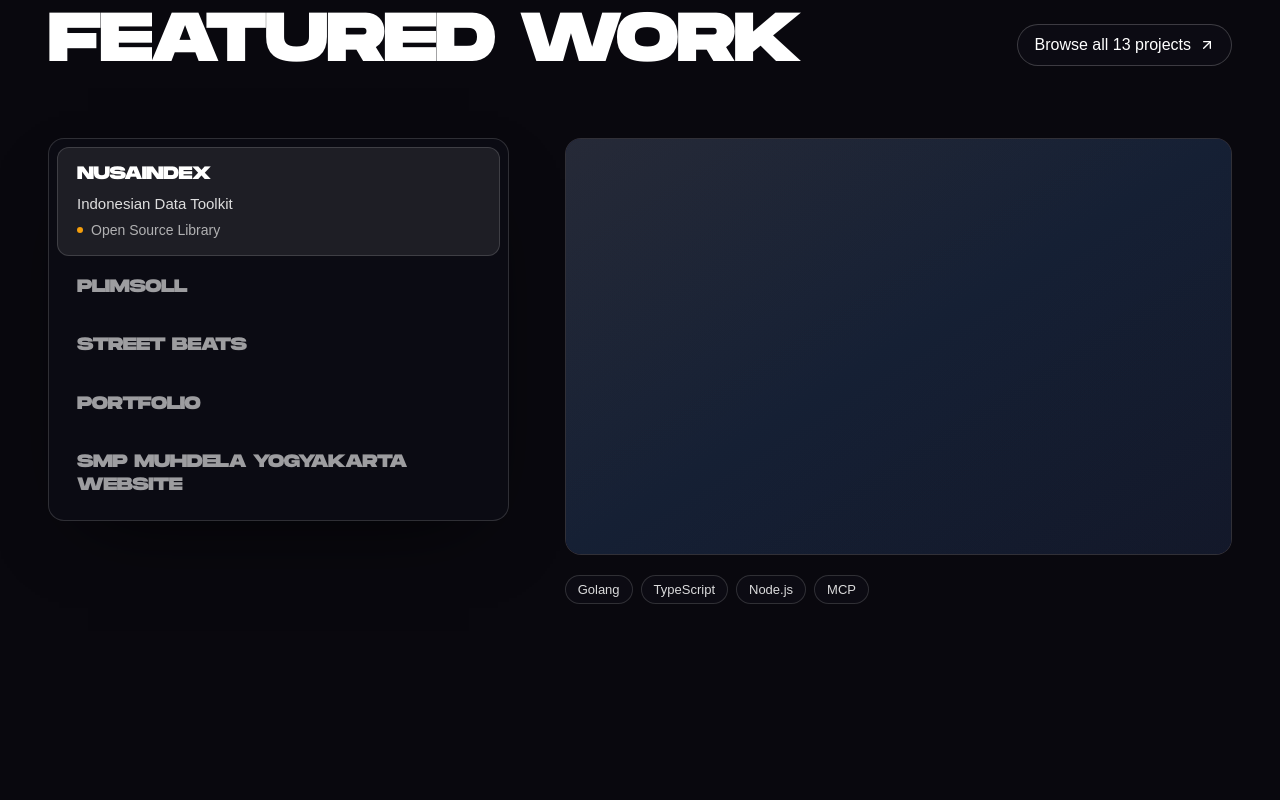
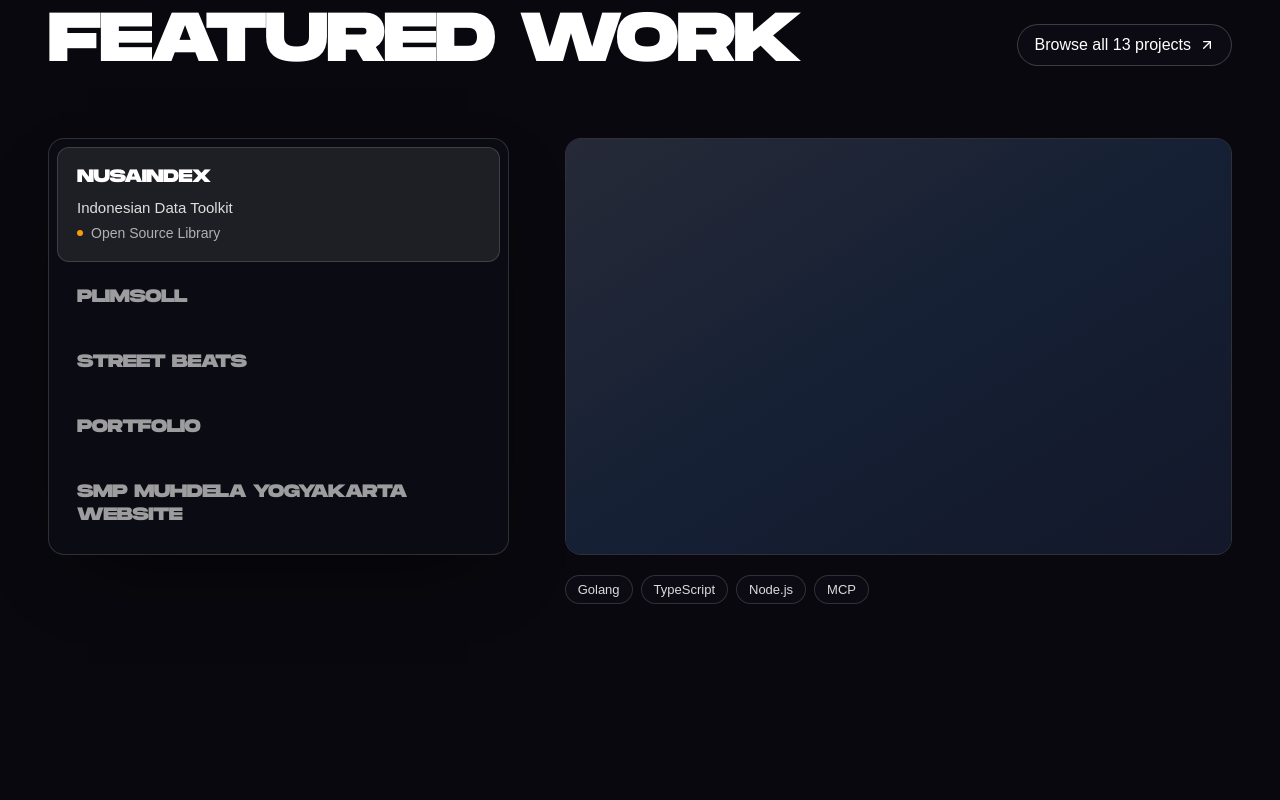
Before and after one commit to haikalmumtaz233/haikalmumtaz-com, a React (Vite) app: page / in a window 1280 px wide. Shown: the part 920-1720 px from the top of the page. Built offline with nearby package versions, Linux system fonts and the light colour scheme.

Commit message:
feat(projects): stretch the featured list to the preview height

```diff
--- a/src/components/home/FeaturedProjects.tsx
+++ b/src/components/home/FeaturedProjects.tsx
@@ -78,26 +78,26 @@ const FeaturedProjects = () => {
     return (
       <div className="shell">
         {header}
-        <div className="grid items-start gap-10 lg:grid-cols-12 lg:gap-14">
-          <div className="lg:col-span-7 lg:order-2">
+        <div className="grid gap-x-14 gap-y-5 lg:grid-cols-12">
           <FeaturedPreview
             project={activeProject}
             index={active.index}
             direction={active.direction}
             onOpen={setSelectedProject}
             onSwipe={(step) => select(active.index + step)}
-              className="aspect-16/10"
+            className="aspect-16/10 lg:col-span-7 lg:col-start-6 lg:row-start-1"
           />
-            <div className="mt-5">
+          <div className="lg:col-span-7 lg:col-start-6 lg:row-start-2">
             <FeaturedMeta project={activeProject} />
           </div>
-          </div>
-          <div className="lg:col-span-5 lg:order-1">
+          <div className="mt-5 lg:relative lg:col-span-5 lg:col-start-1 lg:row-start-1 lg:mt-0">
+            <div className="lg:absolute lg:inset-0">
               <FeaturedTabs
                 projects={featuredProjects}
                 activeIndex={active.index}
                 onSelect={select}
               />
+            </div>
           </div>
         </div>
       </div>
--- a/src/components/home/FeaturedTabs.tsx
+++ b/src/components/home/FeaturedTabs.tsx
@@ -37,7 +37,7 @@ const FeaturedTabs = ({ projects, activeIndex, onSelect }: FeaturedTabsProps) =>
       aria-label="Featured projects"
       aria-orientation="vertical"
       onKeyDown={handleKeyDown}
-      className="panel flex flex-col gap-1 rounded-2xl p-2"
+      className="panel flex h-full flex-col gap-1 rounded-2xl p-2"
     >
       {projects.map((project, index) => {
         const isActive = index === activeIndex;
@@ -54,7 +54,7 @@ const FeaturedTabs = ({ projects, activeIndex, onSelect }: FeaturedTabsProps) =>
             aria-controls="featured-preview"
             tabIndex={isActive ? 0 : -1}
             onClick={() => onSelect(index)}
-            className="group relative block w-full rounded-xl px-5 py-4 text-left 2xl:py-5"
+            className="group relative flex w-full flex-auto flex-col justify-center rounded-xl px-5 py-2.5 text-left xl:py-4"
           >
             {isActive && (
               <m.span
@@ -65,7 +65,7 @@ const FeaturedTabs = ({ projects, activeIndex, onSelect }: FeaturedTabsProps) =>
               />
             )}
             <span
-              className={`relative block font-monument text-base font-black uppercase leading-tight tracking-tight transition-colors duration-500 lg:text-lg 2xl:text-xl ${
+              className={`relative block font-monument text-base font-black uppercase leading-tight tracking-tight transition-colors duration-500 xl:text-lg 2xl:text-xl ${
                 isActive ? 'text-white' : 'text-white/60 group-hover:text-white/90'
               }`}
             >
```
Lines whose indentation alone changed are shown as unchanged.
